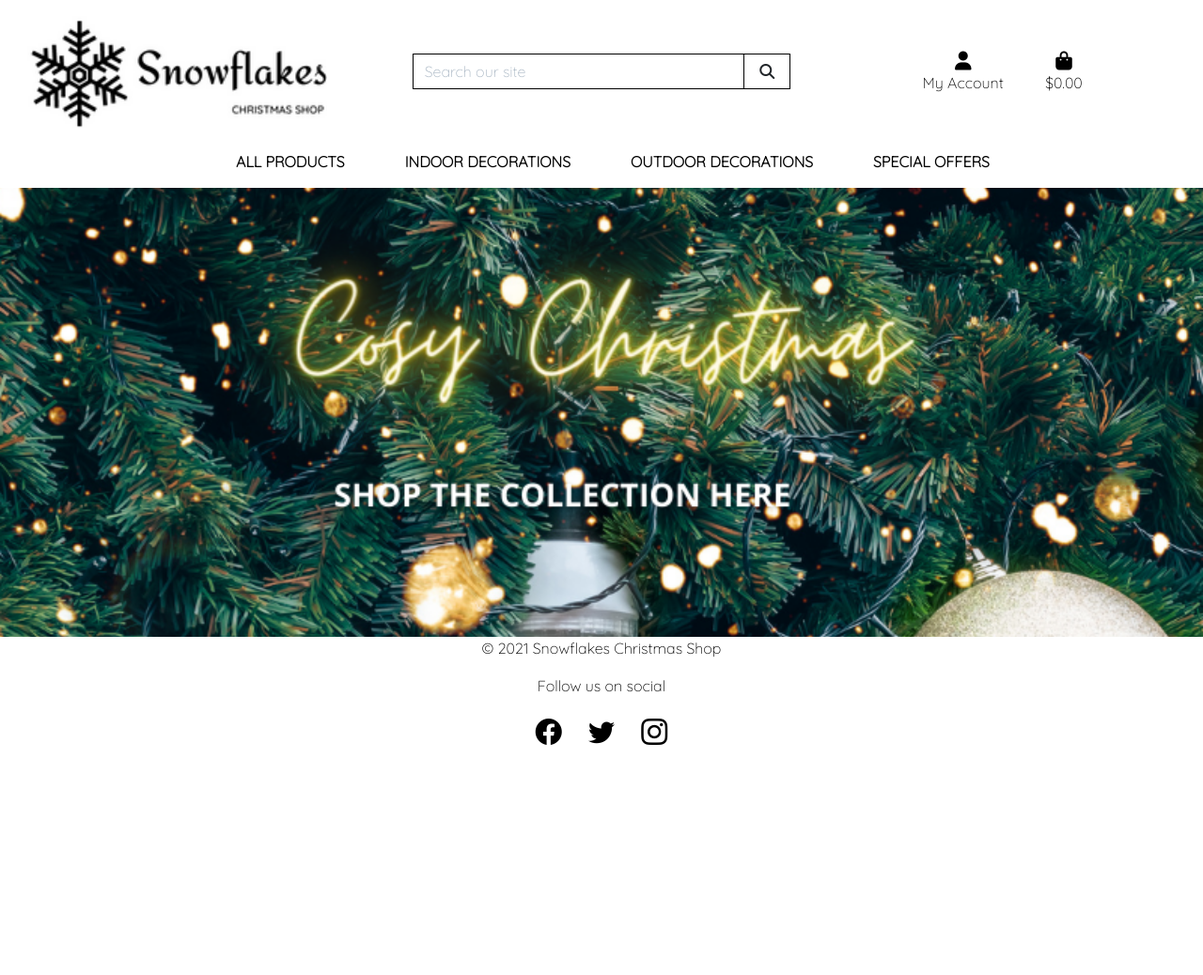
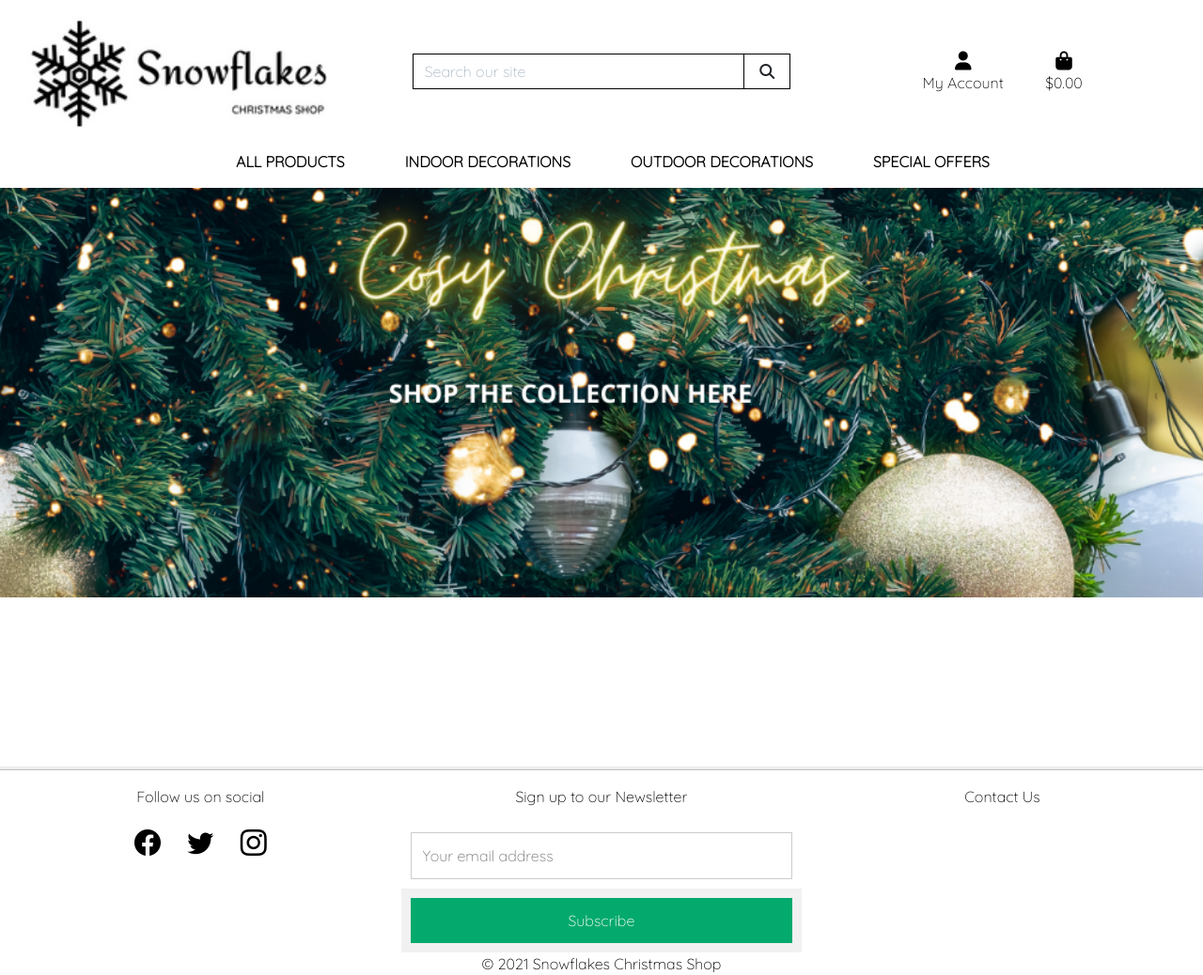
Before and after one commit to Mishsmelle/snowflakes_christmas_shop, a Django app: page / in a window 1280 px wide. Shown: the whole page at 94% size. Before the commit the page ends 793 px from the top, so only its background shows below. Run offline with Django 3.2, Linux system fonts and the light colour scheme; some libraries are stand-ins or nearby versions.

Commit message:
styled footer

```diff
--- a/static/css/base.css
+++ b/static/css/base.css
@@ -3,10 +3,6 @@ html {
 }
 
 body {
-    argin-top: 15px;
-    background: url('/media/cosy_christmas_hero.png') no-repeat center center fixed;
-    background-size: cover;
-    height: calc(100vh - 164px);
     color: #000000;
     font-family:'Quicksand', sans-serif;
 }
@@ -14,6 +10,33 @@ body {
 #topnav{
     background: #ffffff;
 }
+
+#hero-image{
+    background: url('/media/cosy_christmas_hero.png') no-repeat center center fixed;
+    background-size: cover;
+    height: calc(100vh - 164px);
+  }
+
+
+.collections-column {
+    float: left;
+    width: 33.33%;
+    padding: 25px;
+  }
+
+  /* Clearfix (clear floats) */
+  .collections-row::after {
+    content: "";
+    clear: both;
+    display: table;
+  }
+
+  @media screen and (max-width: 500px) {
+    .collections-column {
+      width: 100%;
+      margin-left: 50%;
+    }
+  }
 
 /* from Bulma */
 .icon {
@@ -298,17 +321,66 @@ input[name='q']::placeholder {
 }
 
 /*footer styling*/
+hr.solid {
+  border-top: 3px solid #bbb;
+}
+
 .footer {
-    position: fixed;
+    position: static;
     left: 0;
     bottom: 0;
     width: 100%;
     background-color: #ffffff;
     color: black;
     text-align: center;
+    max-height: 15%;
  }
 
  .footer li {
  display: inline;
  color: black;
  }
+
+ .footer-column {
+    float: left;
+    width: 33.33%;
+  }
+
+  /* Clear floats after the columns */
+  .footer-row:after {
+    content: "";
+    display: table;
+    clear: both;
+  }
+  .footer-container {
+    padding: 10px;
+    background-color: #f1f1f1;
+  }
+
+  input[type=text], input[type=submit] {
+    width: 100%;
+    padding: 12px;
+    display: inline-block;
+    border: 1px solid #ccc;
+    box-sizing: border-box;
+  }
+
+  input[type=checkbox] {
+    margin-top: 5px;
+  }
+
+  input[type=submit] {
+    background-color: #04AA6D;
+    color: white;
+    border: none;
+  }
+
+  input[type=submit]:hover {
+    opacity: 0.8;
+  }
+
+  @media screen and (max-width: 500px) {
+    .footer-column {
+      width: 100%;
+    }
+  }
--- a/templates/base.html
+++ b/templates/base.html
@@ -118,6 +118,27 @@
             </div>
         </div>-->
     </header>
+    <section>
+        <div id="hero-image"></div>
+     <!--<h2 style="text-align: center;"> Browse our latest products</h2>
+        <div id="collections-row">
+            <div class="collections-column">
+                <img src="/media/islington.jpeg" alt="Christmas Tree" style="width:33%">
+                <p>Islington 7ft Christmas Tree</p>
+                <p>€210.00</p>
+              </div>
+              <div class="collections-column">
+                <img src="/media/skiiing_snowman_globe.jpeg" alt="Snowglobe" style="width:33%">
+                <p>Skiing Snowmen Snowglobe</p>
+                <p>€14.00</p>
+              </div>
+              <div class="collections-column">
+                <img src="/media/red_festive_train.jpeg" alt="Red train christmas bauble" style="width:33%">
+                <p>Red Train Tree Ornament</p>
+                <p>€3.00</p>
+              </div>-->
+        </div>
+    </section>
 
     {% if messages %}
         <div class="message-container">
@@ -140,12 +161,17 @@
     {% block page_header %}
     {% endblock %}
 
+    {% block content %}
+    {% endblock %}
+
     {% block page_footer %}
     <!-- Footer-->
     <div class="footer">
-        <p> © 2021 Snowflakes Christmas Shop </p>
+        <hr class="solid">
+        <div class="footer-row">
+            <div class="footer-column">
                 <p> Follow us on social </p>
-                          <div class="col-lg text-center my-auto">
+                <!--<div class="col-lg text-center my-auto">-->
                 <ul class="list-inline mb-0">
                     <li class="list-inline-item me-4">
                         <a href="https://www.facebook.com/" target="_blank" style="color:black"><i
@@ -161,11 +187,29 @@
                     </li>
                 </ul>
             </div>
+
+            <div class="footer-column">
+                <p>Sign up to our Newsletter</p>
+                <form action="/action_page.php">
+                <div class="footer-container" style="background-color:white">
+                    <input type="text" placeholder="Your email address" name="mail" required>
+                  </div>
+                  <div class="footer-container">
+                    <input type="submit" value="Subscribe">
+                  </div>
+                </form>
+
+            </div>
+            <div class="footer-column">
+                <p>Contact Us</p>
+
+            </div>
+        </div>
+        <p> © 2021 Snowflakes Christmas Shop </p>
     </div>
     {% endblock %}
 
-    {% block content %}
-    {% endblock %}
+
 
     {% block postloadjs %}
     <script type="text/javascript">
```
Also changed, not shown: home/static/home/css/index.css (added, +25 -0 lines), home/templates/home/index.html (+21 -1 lines). Lines whose indentation alone changed are shown as unchanged.
